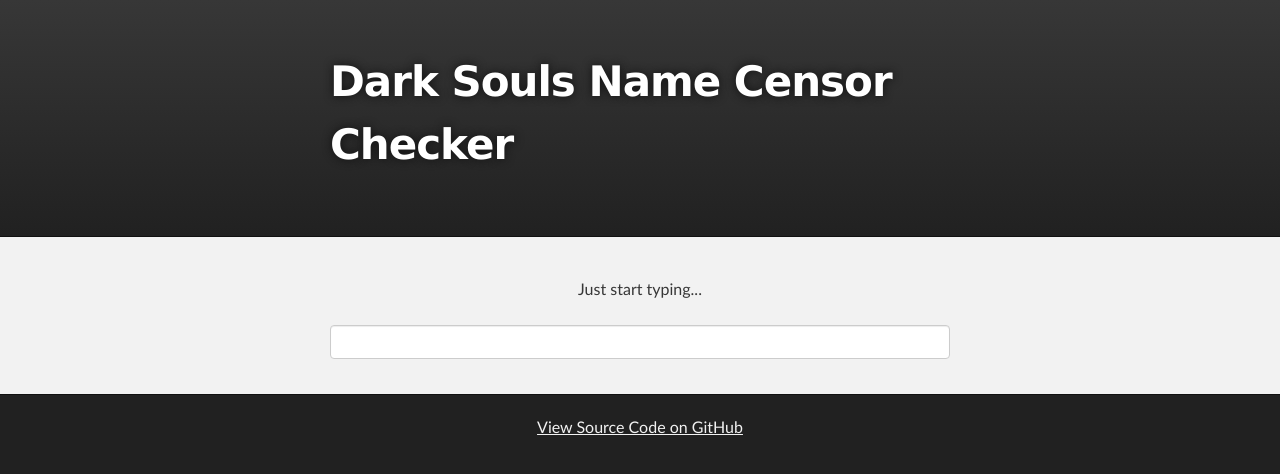
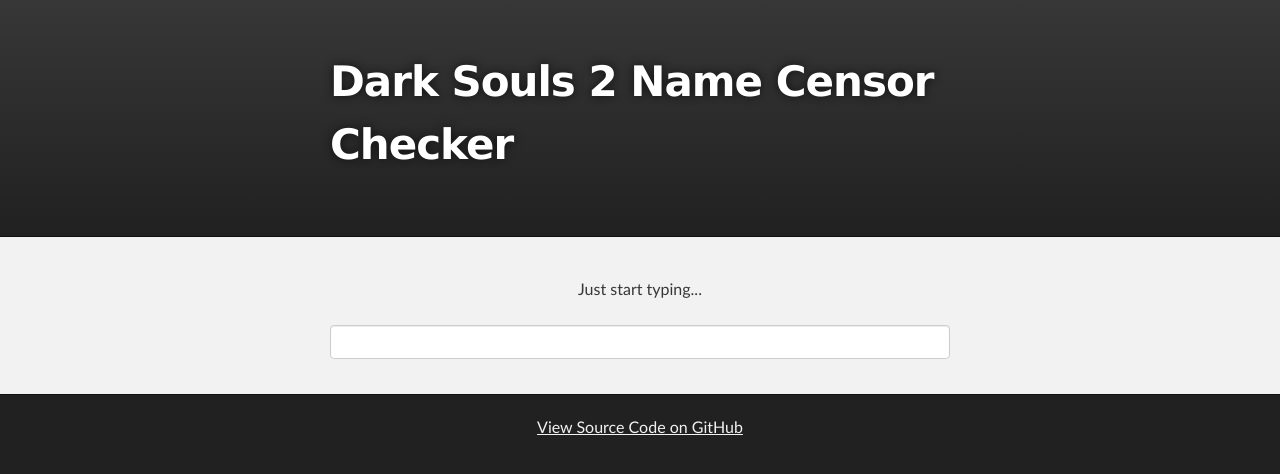
Before and after one commit to omgftw/DarkSouls2CensorCheck, a plain HTML site: page index.html in a window 1280 px wide. Drawn offline with Linux system fonts and the light colour scheme.

Commit message:
add 2 back in

```diff
--- a/index.html
+++ b/index.html
@@ -56,14 +56,14 @@
 
 <html>
 <head>
-    <title>Dark Souls Name Check</title>
+    <title>Dark Souls 2 Name Check</title>
     <link rel="stylesheet" type="text/css" href="css/bootstrap.min.css">
     <link rel="stylesheet" type="text/css" media="screen" href="css/stylesheet.css">
 </head>
 <body>
     <div id="header_wrap" class="outer">
         <header class="inner">
-            <h1 id="project_title">Dark Souls Name Censor Checker</h1>
+            <h1 id="project_title">Dark Souls 2 Name Censor Checker</h1>
             <h2 id="project_tagline"></h2>
         </header>
     </div>
```
